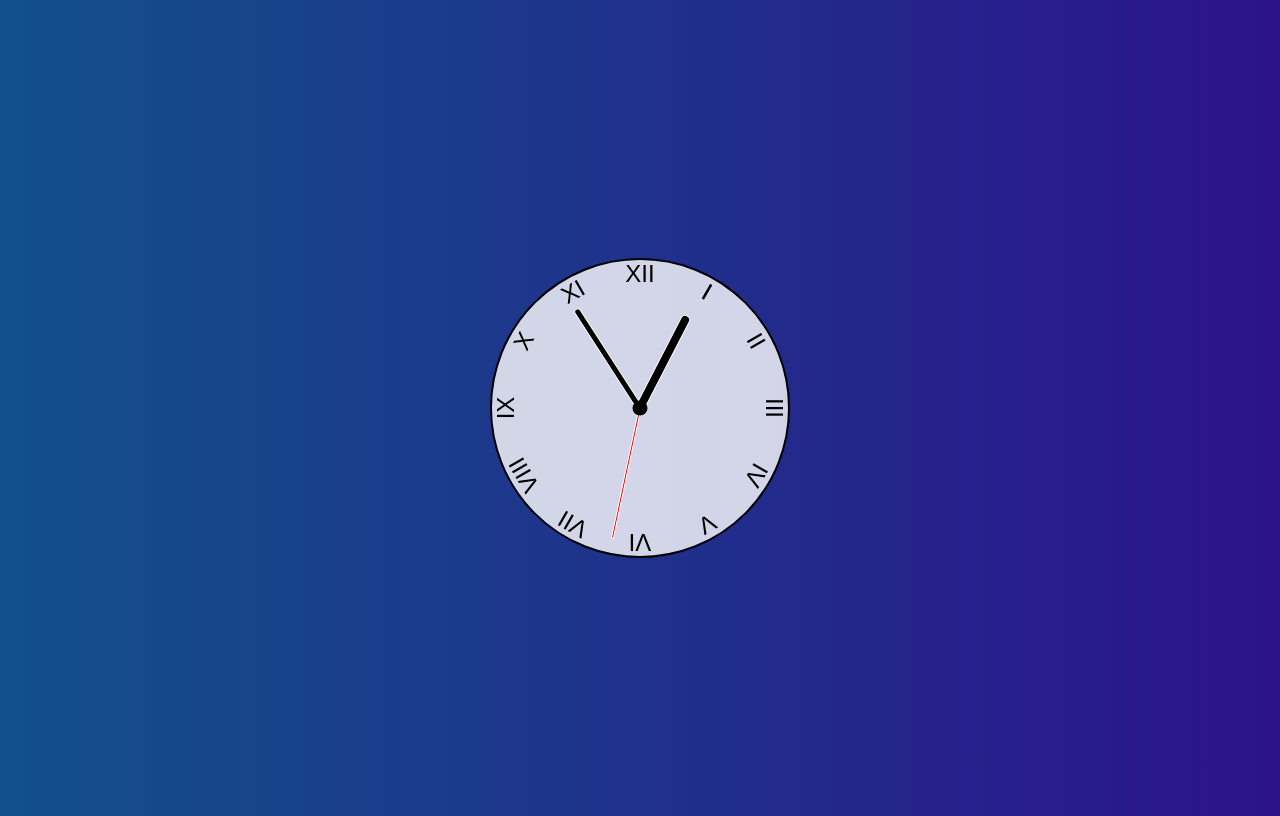
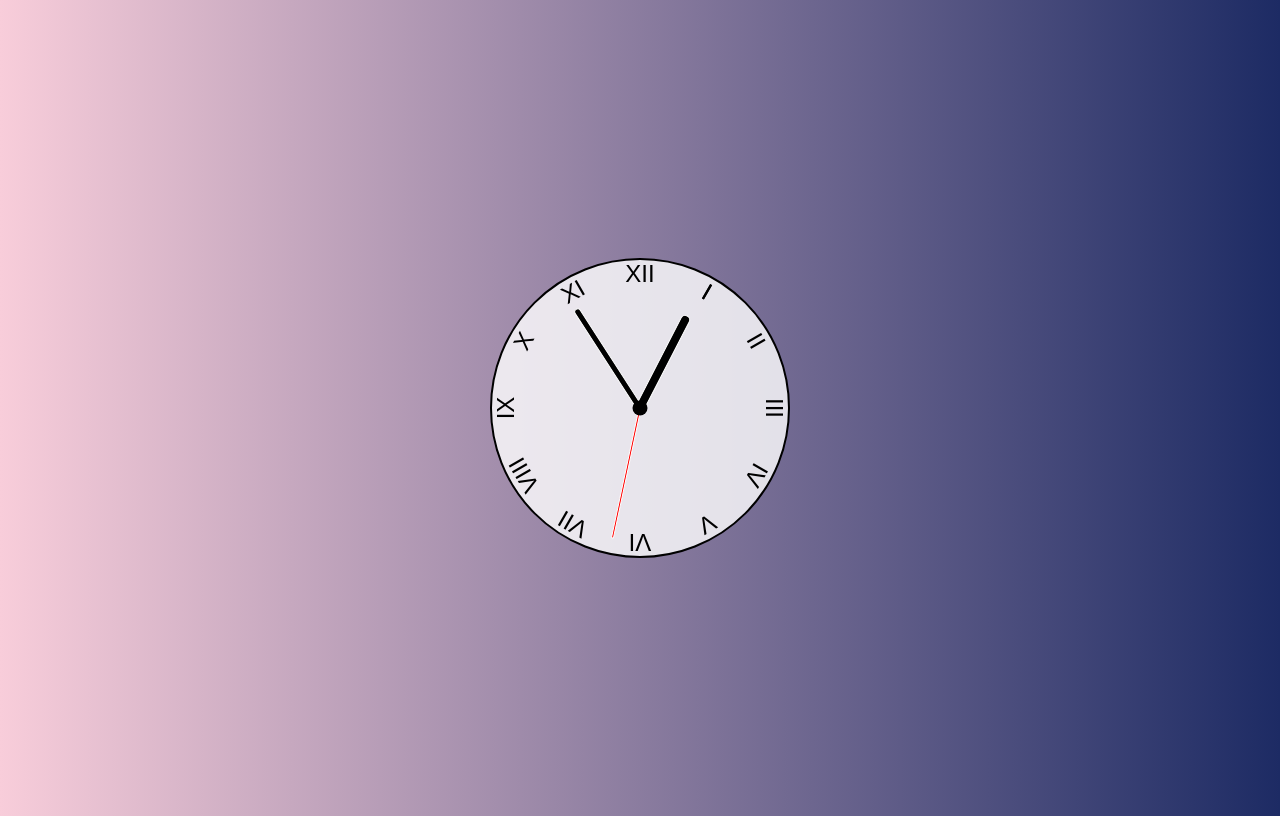
Before and after one commit to pauloarchanjo/Clock-Web, a plain HTML site: page index.html in a window 1280 px wide. Drawn offline with Linux system fonts and the light colour scheme.

Commit message:
Update styles.css

```diff
--- a/styles.css
+++ b/styles.css
@@ -4,7 +4,9 @@
 }
 
 body {
-    background: linear-gradient(to right, rgb(18, 80, 139), rgb(44, 18, 139));;
+    background: #1D2B64;
+    background: -webkit-linear-gradient(to right, #F8CDDA, #1D2B64);
+    background: linear-gradient(to right, #F8CDDA, #1D2B64);
     display: flex;
     justify-content: center;
     align-items: center;
```
